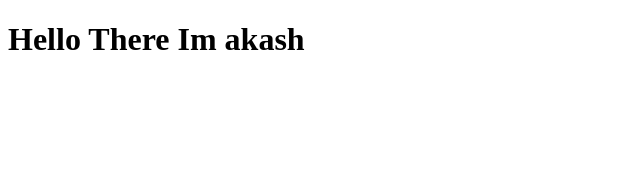
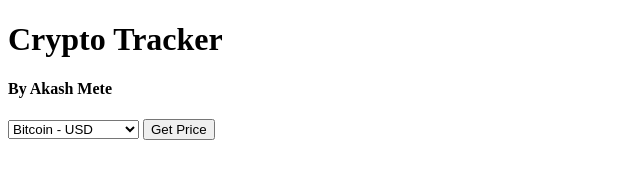
Before and after one commit to AkashMete/crypto-tracker, a website: page index.html in a window 1280 px wide. Shown: the whole page, without its empty margins (0-640 px from the left). Drawn offline with Linux system fonts and the light colour scheme.

Commit message:
basic form

```diff
--- a/index.html
+++ b/index.html
@@ -4,9 +4,22 @@
     <meta charset="UTF-8">
     <meta http-equiv="X-UA-Compatible" content="IE=edge">
     <meta name="viewport" content="width=device-width, initial-scale=1.0">
-    <title>Crypto Tracker Testing1</title>
+    <title>Crypto Tracker</title>
 </head>
 <body>
-    <h1>Hello There Im akash</h1>
+    <h1>Crypto Tracker</h1>
+    <h4>By Akash Mete</h4>
+
+    <form action="">
+        <select name="" id="">
+            <option value="">Bitcoin - USD</option>
+            <option value="">Dogecoin - USD</option>
+            <option value="">Etherum - USD</option>
+            <option value="">Bitcoin - Dogecoin</option>
+            <option value="">Binance - USD</option>
+        </select>
+
+        <button type="submit">Get Price</button>
+    </form>
 </body>
 </html>
```
